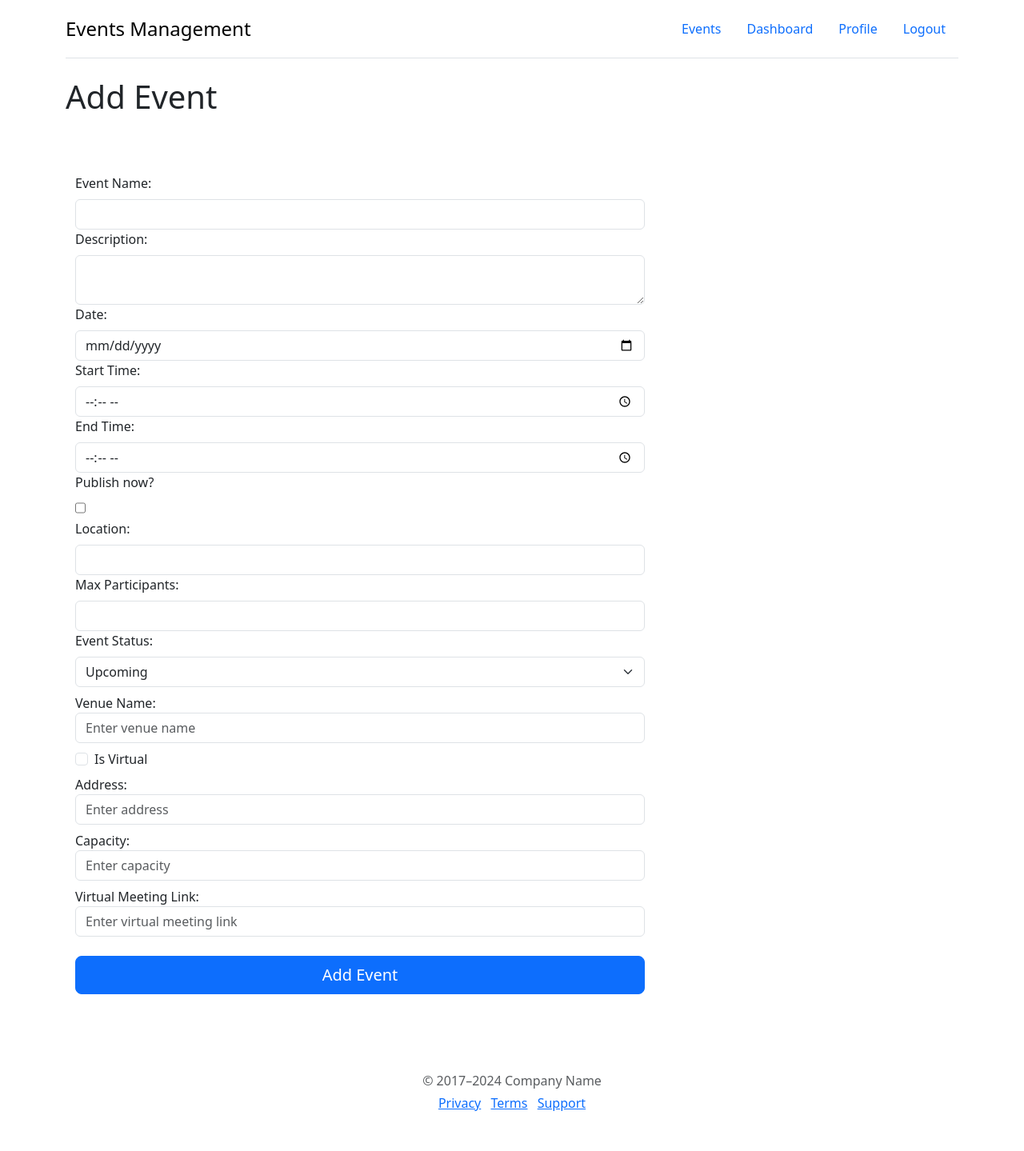
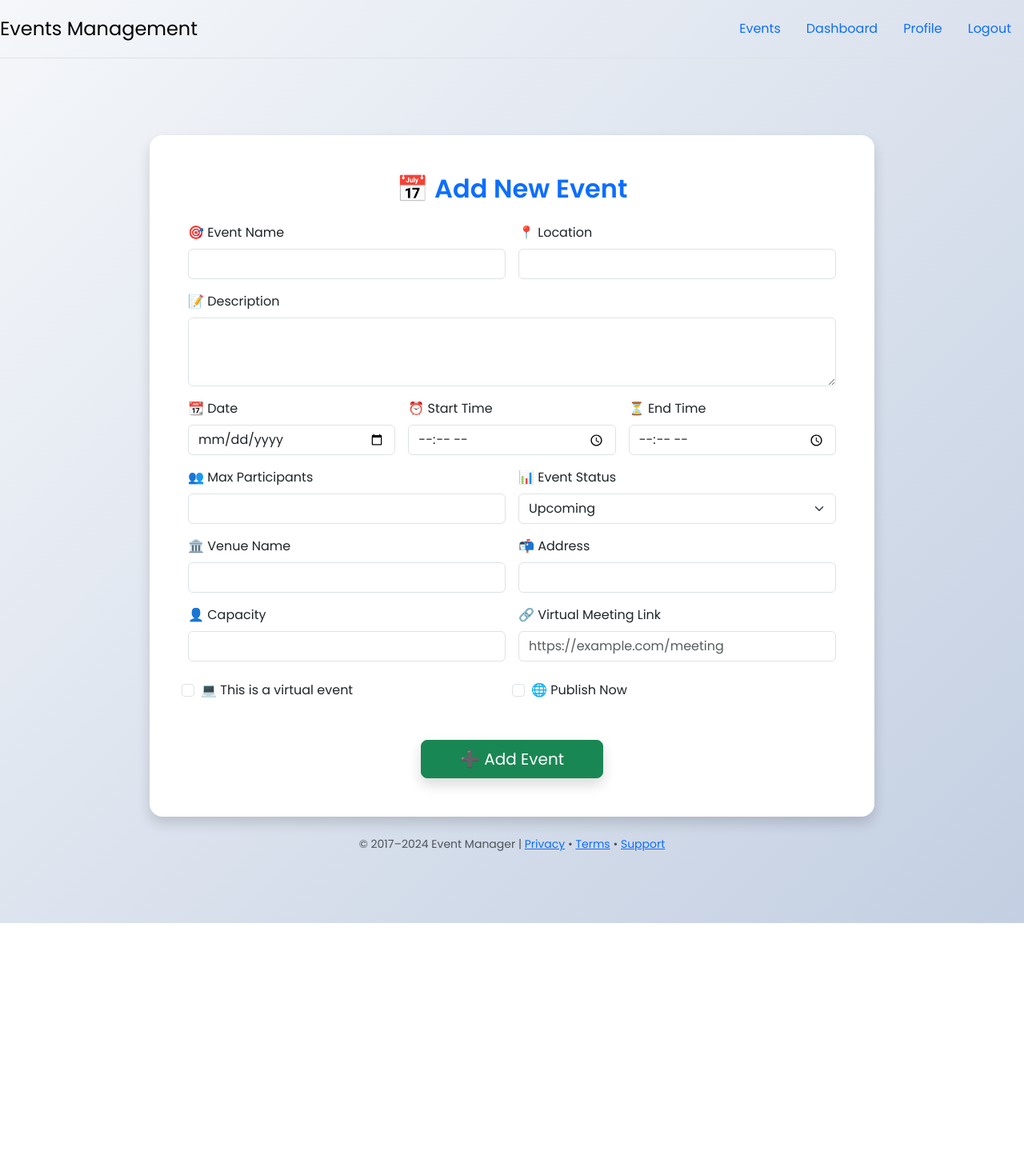
Before and after one commit to vranda0108/Event-Manager, a Django app: page /add-event/ in a window 1280 px wide. Shown: the whole page at 80% size. After the commit the page ends 1154 px from the top, so only its background shows below. Run offline with Django 5.2, Linux system fonts and the light colour scheme; a user stored in the database is signed in.

Commit message:
Initial commit - Django event manager

```diff
--- a/event_manager/settings.py
+++ b/event_manager/settings.py
@@ -37,7 +37,8 @@ INSTALLED_APPS = [
     "django.contrib.sessions",
     "django.contrib.messages",
     "django.contrib.staticfiles",
-    "events"
+    "events",
+    'rest_framework'
 ]
 
 MIDDLEWARE = [
--- a/events/templates/events/add_event.html
+++ b/events/templates/events/add_event.html
@@ -1,107 +1,113 @@
 {% extends "events/base.html" %}
 {% block content %}
-<h1>Add Event</h1>
 
-<div class="container">
-    <main>
+<div class="container py-5">
+  <div class="row justify-content-center">
+    <div class="col-lg-10">
+      <div class="card shadow border-0 rounded-4">
+        <div class="card-body p-5">
+
+          <h2 class="text-center text-primary mb-4 fw-bold">📅 Add New Event</h2>
+
           {% if error_message %}
             <div class="alert alert-danger" role="alert">
               {{ error_message }}
             </div>
           {% endif %}
 
-        <div class="row g-5 mt-4">
-            <div class="col-md-7 col-lg-8">
-                <form class="needs-validation" method="post" action="{% url 'add-event' %}">
+          <form method="POST" class="needs-validation" novalidate>
             {% csrf_token %}
 
-                    <div>
-                        <label class="form-label" for="name">Event Name:</label>
-                        <input class="form-control" type="text" id="name" name="name" required maxlength="100"/>
+            <div class="row g-3">
+              <div class="col-md-6">
+                <label class="form-label">🎯 Event Name</label>
+                <input type="text" class="form-control" name="name" required maxlength="100">
               </div>
 
-                    <div>
-                        <label class="form-label" for="description">Description:</label>
-                        <textarea class="form-control" id="description" name="description" required></textarea>
+              <div class="col-md-6">
+                <label class="form-label">📍 Location</label>
+                <input type="text" class="form-control" name="location" maxlength="100">
               </div>
 
-                    <div>
-                        <label class="form-label" for="date">Date:</label>
-                        <input class="form-control" type="date" id="date" name="date" required/>
+              <div class="col-12">
+                <label class="form-label">📝 Description</label>
+                <textarea class="form-control" name="description" rows="3" required></textarea>
               </div>
 
-                    <div>
-                        <label class="form-label" for="start_time">Start Time:</label>
-                        <input class="form-control" type="time" id="start_time" name="start_time" required/>
+              <div class="col-md-4">
+                <label class="form-label">📆 Date</label>
+                <input type="date" class="form-control" name="date" required>
               </div>
 
-                    <div>
-                        <label class="form-label" for="end_time">End Time:</label>
-                        <input class="form-control" type="time" id="end_time" name="end_time" required/>
+              <div class="col-md-4">
+                <label class="form-label">⏰ Start Time</label>
+                <input type="time" class="form-control" name="start_time" required>
               </div>
 
-                    <div>
-                        <label class="form-label" for="is_public">Publish now?</label>
-                        <input class="form-check" type="checkbox" id="is_public" name="is_public"/>
+              <div class="col-md-4">
+                <label class="form-label">⏳ End Time</label>
+                <input type="time" class="form-control" name="end_time" required>
               </div>
 
-                    <div>
-                        <label class="form-label" for="location">Location:</label>
-                        <input class="form-control" type="text" id="location" name="location" maxlength="100"/>
+              <div class="col-md-6">
+                <label class="form-label">👥 Max Participants</label>
+                <input type="number" class="form-control" name="max_participants" min="1" required>
               </div>
 
-                    <div>
-                        <label class="form-label" for="max_participants">Max Participants:</label>
-                        <input class="form-control" type="number" id="max_participants" name="max_participants" required min="1"/>
-                    </div>
-
-                    <div>
-                        <label class="form-label" for="status">Event Status:</label>
-                        <select class="form-select" id="status" name="status">
+              <div class="col-md-6">
+                <label class="form-label">📊 Event Status</label>
+                <select class="form-select" name="status" required>
                   <option value="upcoming">Upcoming</option>
                   <option value="ongoing">Ongoing</option>
                   <option value="completed">Completed</option>
                 </select>
               </div>
 
-                    <div class="form-group mt-2">
-                        <label for="venue_name">Venue Name:</label>
-                        <input type="text" class="form-control" id="venue_name" name="venue_name" placeholder="Enter venue name" required>
+              <div class="col-md-6">
+                <label class="form-label">🏛️ Venue Name</label>
+                <input type="text" class="form-control" name="venue_name" required>
               </div>
 
-                    <div class="form-group mt-2 form-check">
-                        <input type="checkbox" class="form-check-input" id="is_virtual" name="is_virtual">
-                        <label class="form-check-label" for="is_virtual">Is Virtual</label>
+              <div class="col-md-6">
+                <label class="form-label">📬 Address</label>
+                <input type="text" class="form-control" name="address">
               </div>
 
-                    <div class="form-group mt-2">
-                        <label for="address">Address:</label>
-                        <input type="text" class="form-control" id="address" name="address" placeholder="Enter address">
+              <div class="col-md-6">
+                <label class="form-label">👤 Capacity</label>
+                <input type="number" class="form-control" name="capacity">
               </div>
 
-                    <div class="form-group mt-2">
-                        <label for="capacity">Capacity:</label>
-                        <input type="number" class="form-control" id="capacity" name="capacity" placeholder="Enter capacity">
+              <div class="col-md-6">
+                <label class="form-label">🔗 Virtual Meeting Link</label>
+                <input type="url" class="form-control" name="virtual_meeting_link" placeholder="https://example.com/meeting">
               </div>
 
-                    <div class="form-group mt-2">
-                        <label for="virtual_meeting_link">Virtual Meeting Link:</label>
-                        <input type="url" class="form-control" id="virtual_meeting_link" name="virtual_meeting_link" placeholder="Enter virtual meeting link">
+              <div class="col-md-6 form-check mt-4">
+                <input type="checkbox" class="form-check-input" id="is_virtual" name="is_virtual">
+                <label class="form-check-label" for="is_virtual">💻 This is a virtual event</label>
               </div>
 
-                    <button class="mt-4 w-100 btn btn-primary btn-lg" type="submit">Add Event</button>
+              <div class="col-md-6 form-check mt-4">
+                <input type="checkbox" class="form-check-input" id="is_public" name="is_public">
+                <label class="form-check-label" for="is_public">🌐 Publish Now</label>
+              </div>
+            </div>
+
+            <div class="text-center mt-5">
+              <button type="submit" class="btn btn-lg btn-success px-5 shadow">
+                ➕ Add Event
+              </button>
+            </div>
           </form>
         </div>
       </div>
-    </main>
 
-    <footer class="my-5 pt-5 text-body-secondary text-center text-small">
-        <p class="mb-1">© 2017–2024 Company Name</p>
-        <ul class="list-inline">
-            <li class="list-inline-item"><a href="#">Privacy</a></li>
-            <li class="list-inline-item"><a href="#">Terms</a></li>
-            <li class="list-inline-item"><a href="#">Support</a></li>
-        </ul>
-    </footer>
+      <div class="text-center mt-4 text-muted small">
+        <p>© 2017–2024 Event Manager | <a href="#">Privacy</a> • <a href="#">Terms</a> • <a href="#">Support</a></p>
       </div>
+    </div>
+  </div>
+</div>
+
 {% endblock %}
--- a/events/templates/events/base.html
+++ b/events/templates/events/base.html
@@ -4,20 +4,35 @@
   <head>
     <meta charset="utf-8" />
     <meta name="viewport" content="width=device-width, initial-scale=1" />
-    <title>Events Mangement CRM</title>
+    <title>Events Management CRM</title>
+
+    <!-- Google Fonts -->
+    <link href="https://fonts.googleapis.com/css2?family=Poppins:wght@400;600&display=swap" rel="stylesheet" />
+
+    <!-- Bootstrap -->
     <link
       href="https://cdn.jsdelivr.net/npm/bootstrap@5.3.3/dist/css/bootstrap.min.css"
       rel="stylesheet"
       integrity="sha384-QWTKZyjpPEjISv5WaRU9OFeRpok6YctnYmDr5pNlyT2bRjXh0JMhjY6hW+ALEwIH"
       crossorigin="anonymous"
     />
+
+    <style>
+      body {
+        font-family: 'Poppins', sans-serif;
+        background: linear-gradient(135deg, #f5f7fa, #c3cfe2);
+        min-height: 100vh;
+      }
+    </style>
   </head>
+
   <body>
-    <div class="container">
-      {% include "events/components/navbar.html" with reviews=reviews %}
-      {% block content %}
-      {%endblock %}
+    {% include "events/components/navbar.html" with reviews=reviews %}
+
+    <div class="container py-4">
+      {% block content %}{% endblock %}
     </div>
+
     <script
       src="https://cdn.jsdelivr.net/npm/bootstrap@5.3.3/dist/js/bootstrap.bundle.min.js"
       integrity="sha384-YvpcrYf0tY3lHB60NNkmXc5s9fDVZLESaAA55NDzOxhy9GkcIdslK1eN7N6jIeHz"
--- a/events/urls.py
+++ b/events/urls.py
@@ -1,32 +1,28 @@
-from django.urls import path
-from django.views.generic import RedirectView  # For redirecting /index to /
+from django.urls import path, include
+from django.views.generic import RedirectView
 from . import views
 
 urlpatterns = [
-    # Index page routes
     path("", views.IndexView.as_view(), name="index"),
-    path("index/", RedirectView.as_view(url="/", permanent=True)),  # Redirect /index to /
+    path("index/", RedirectView.as_view(url="/", permanent=True)),
 
-    # Event management routes
     path("edit-event/<int:pk>/", views.EditEvent, name="edit_event"),
     path("delete-event/<int:pk>/", views.DeleteEvent, name="delete_event"),
 
-    # Review management routes
     path("delete_review/<int:pk>/", views.DeleteReview, name="delete_review"),
     path("edit_review/<int:pk>/", views.EditReview, name="edit_review"),
 
-    # Dashboard and authentication routes
     path("dash/", views.DashView.as_view(), name="dash"),
     path("login/", views.LoginView, name="login"),
     path("register/", views.RegisterView, name="register"),
     path("logout/", views.LogoutView, name="logout"),
     path("profile/", views.ProfileView, name="profile"),
+    path('profile/edit/', views.edit_profile, name='edit_profile'),
 
-    # Event creation and ticket routes
     path("add-event/", views.AddEvent, name="add-event"),
     path("buy-ticket/<int:pk>/", views.BuyTicket, name="buy-ticket"),
-
-    # Event details and review routes
     path("details/<int:pk>/", views.PublicDetails, name="details"),
     path("review/<int:pk>/", views.AddReview, name="add-review"),
+
+    path('api/', include('events.urls_api')),
 ]
--- a/events/views.py
+++ b/events/views.py
@@ -9,6 +9,7 @@ from django.core.exceptions import ValidationError
 from django.views import generic
 from django.db.models import Avg
 from events.models import Event, Venue, Ticket, EventReview
+from django.contrib.auth.decorators import login_required
 
 
 # View for listing public events on the index page
@@ -329,3 +330,16 @@ def BuyTicket(request, pk):
         return render(request, "events/buy_ticket.html", {"event": event, "user": user, "ticket": ticket})
 
     return render(request, "events/buy_ticket.html", {"event": event, "user": user})
+
+@login_required
+def edit_profile(request):
+    if request.method == 'POST':
+        email = request.POST.get('email')
+        if email:
+            request.user.email = email
+            request.user.save()
+            messages.success(request, 'Email updated successfully!')
+            return redirect('profile')
+        else:
+            messages.error(request, 'Please enter a valid email.')
+    return render(request, 'events/edit_profile.html')
```
Also changed, not shown: events/serializers.py (added, +46 -0 lines), events/templates/events/dashboard.html (+26 -18 lines), events/templates/events/details_event.html (+47 -59 lines), events/templates/events/edit_profile.html (added, +26 -0 lines), events/templates/events/index.html (+25 -21 lines), events/templates/events/profile.html (+36 -3 lines), events/urls_api.py (added, +14 -0 lines), events/views_api.py (added, +19 -0 lines), db.sqlite3, events/__init__.py (deleted). Lines whose indentation alone changed are shown as unchanged.
